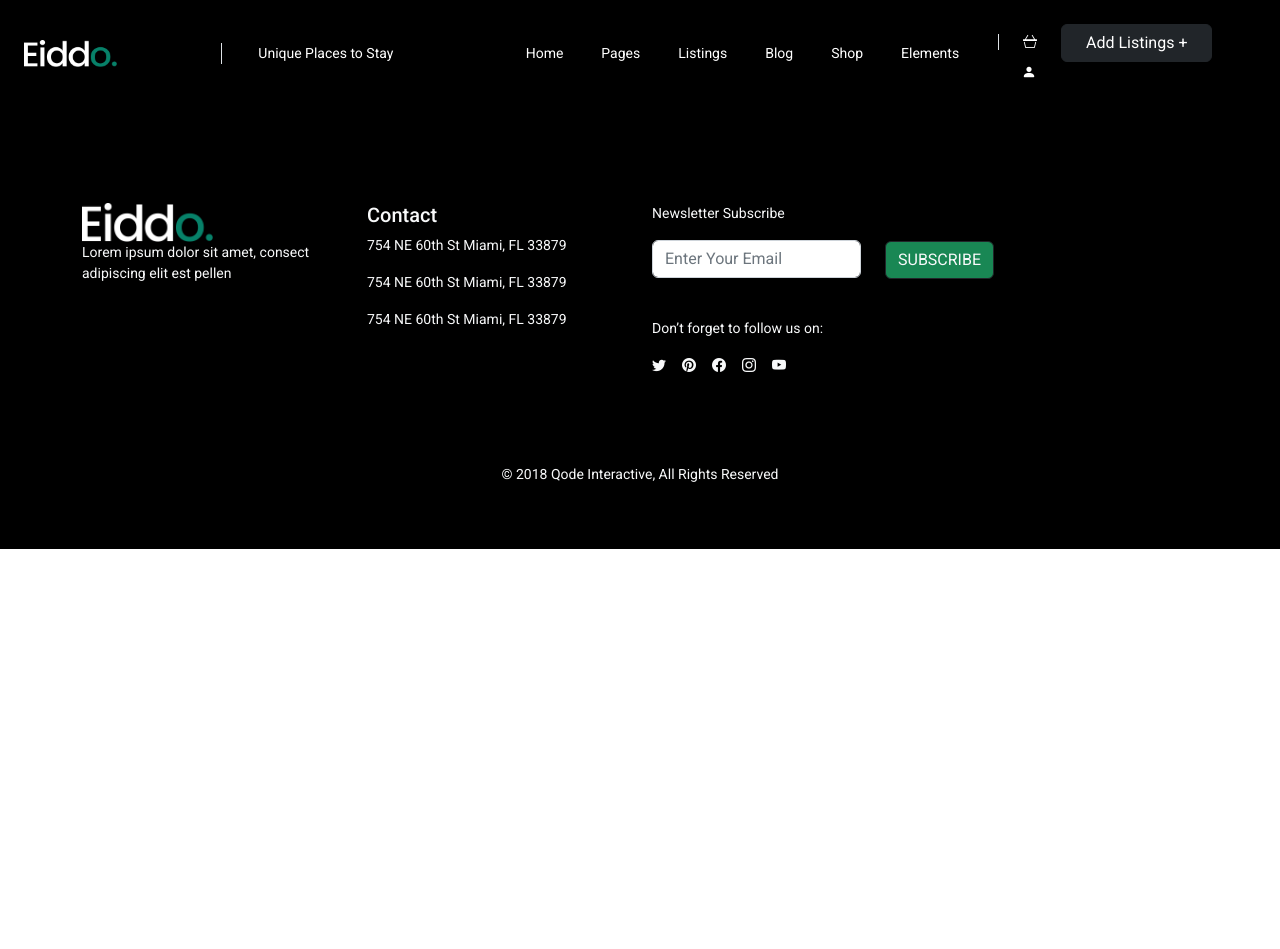
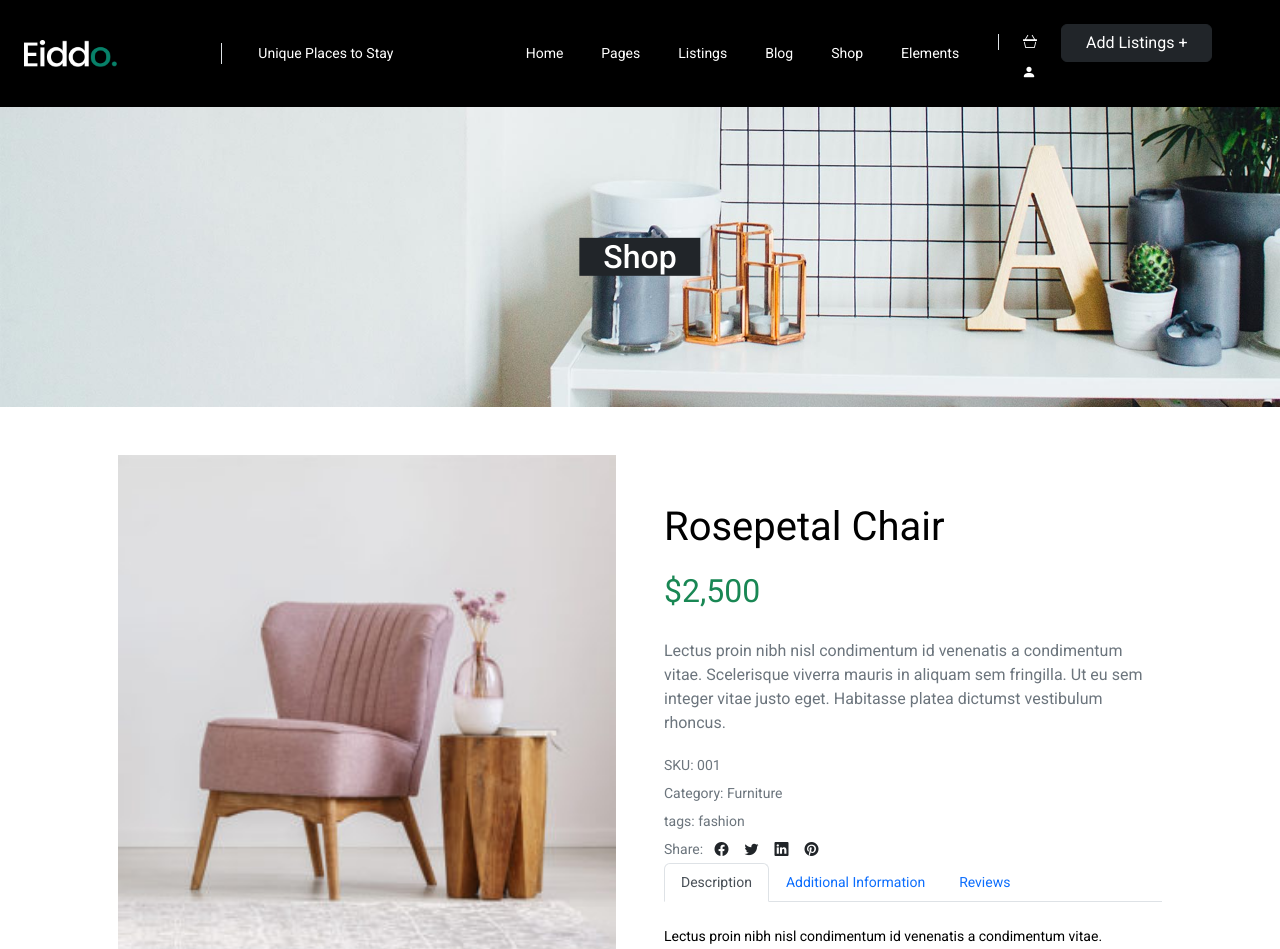
Before and after one commit to TseringDorjeeLama29/Real-State, a React (Create React App) app: page /shopItem/1 in a window 1280 px wide. Shown: the top 949 px of the page. Before the commit the page ends 800 px from the top, so only its background shows below. Built offline with nearby package versions, Linux system fonts and the light colour scheme.

Commit message:
Shop.js is complete

```diff
--- a/src/Assets/css/Style.scss
+++ b/src/Assets/css/Style.scss
@@ -16,6 +16,11 @@ body {
     @include media('>phone', '<=tablet') {
         margin: 0 !important;
     }
+}
+
+.text-hover:hover {
+    color: #56A999 !important;
+    transition: .8s;
 }
 
 .Navbar-container {
--- /dev/null
+++ b/src/Components/Forms/ShopComponents.js
@@ -0,0 +1,14 @@
+import React from 'react'
+
+export default function ShopComponents() {
+  return (
+    <>
+        <div className="container-fluid position-relative gx-0 ">
+        <div className="">
+          <img src={require('../../Assets/img/Banner-shop1.jpg')} alt="Shop" className='w-100' />
+        </div>
+        <h2 className='bg-dark text-white px-4 position-absolute top-50 start-50 translate-middle '>Shop</h2>
+      </div>
+    </>
+  )
+}
--- /dev/null
+++ b/src/Components/ui/SocialMedia.js
@@ -0,0 +1,14 @@
+import React from 'react'
+
+export default function SocialMedia() {
+  return (
+    <>
+        <ul className='mb-0 ps-0 d-inline-block'>
+            <li className='d-inline'><a href="" className='px-2 text-hover text-decoration-none text-dark'><i className="bi bi-facebook"></i></a></li>
+            <li className='d-inline'><a href="" className='px-2 text-hover text-decoration-none text-dark'><i className="bi bi-twitter"></i></a></li>
+            <li className='d-inline'><a href="" className='px-2 text-hover text-decoration-none text-dark'><i className="bi bi-linkedin"></i></a></li>
+            <li className='d-inline'><a href="" className='px-2 text-hover text-decoration-none text-dark'><i className="bi bi-pinterest"></i></a></li>
+        </ul>
+    </>
+  )
+}
--- a/src/Data/ShopData.js
+++ b/src/Data/ShopData.js
@@ -6,6 +6,10 @@ const ShopData = [
         "body": "Lectus proin nibh nisl condimentum id venenatis a condimentum vitae. Scelerisque viverra mauris in aliquam sem fringilla. Ut eu sem integer vitae justo eget. Habitasse platea dictumst vestibulum rhoncus.",
         "img": "/image/Shop/shop-1.jpg",
         "price": "$2,500",
+        "category": "Furniture",
+        "tags": " fashion ",
+        "Weight":	"5 kg",
+        "Dimensions":"50 × 50 × 70 cm",
     },
     {
         "id": 2,
@@ -14,6 +18,10 @@ const ShopData = [
         "body": "Lectus proin nibh nisl condimentum id venenatis a condimentum vitae. Scelerisque viverra mauris in aliquam sem fringilla. Ut eu sem integer vitae justo eget. Habitasse platea dictumst vestibulum rhoncus.",
         "img": "/image/Shop/shop-2.jpg",
         "price": "$120",
+        "category": "plant",
+        "tags": "  organic",
+        "Weight":	"2 kg",
+        "Dimensions":"50 × 50 × 70 cm",
     },
     {
         "id": 3,
@@ -22,6 +30,10 @@ const ShopData = [
         "body": "Lectus proin nibh nisl condimentum id venenatis a condimentum vitae. Scelerisque viverra mauris in aliquam sem fringilla. Ut eu sem integer vitae justo eget. Habitasse platea dictumst vestibulum rhoncus.",
         "img": "/image/Shop/shop-3.jpg",
         "price": "$1,200",
+        "category": "Furniture",
+        "tags": " mettalics",
+        "Weight":	"3 kg",
+        "Dimensions":"50 × 50 × 70 cm",
     },
     {
         "id": 4,
@@ -30,6 +42,10 @@ const ShopData = [
         "body": "Lectus proin nibh nisl coandimentum id venenatis a condimentum vitae. Scelerisque viverra mauris in aliquam sem fringilla. Ut eu sem integer vitae justo eget. Habitasse platea dictumst vestibulum rhoncus.",
         "img": "/image/Shop/shop-4.jpg",
         "price": "$120",
+        "category": "Furniture",
+        "tags": " fashion",
+        "Weight":	"1 kg",
+        "Dimensions":"50 × 50 × 70 cm",
     },
     {
         "id": 5,
@@ -38,6 +54,10 @@ const ShopData = [
         "body": "Lectus proin nibh nisl coandimentum id venenatis a condimentum vitae. Scelerisque viverra mauris in aliquam sem fringilla. Ut eu sem integer vitae justo eget. Habitasse platea dictumst vestibulum rhoncus.",
         "img": "/image/Shop/shop-5.jpg",
         "price": "$400",
+        "category": "Furniture",
+        "tags": " fashion",
+        "Weight":	"3 kg",
+        "Dimensions":"50 × 50 × 70 cm",
     },
     {
         "id": 6,
@@ -46,6 +66,10 @@ const ShopData = [
         "body": "Lectus proin nibh nisl coandimentum id venenatis a condimentum vitae. Scelerisque viverra mauris in aliquam sem fringilla. Ut eu sem integer vitae justo eget. Habitasse platea dictumst vestibulum rhoncus.",
         "img": "/image/Shop/shop-6.jpg",
         "price": "$400",
+        "category": "Furniture",
+        "tags": " fashion",
+        "Weight":	"1 kg",
+        "Dimensions":"50 × 50 × 70 cm",
     },
     {
         "id": 7,
@@ -54,6 +78,10 @@ const ShopData = [
         "body": "Lectus proin nibh nisl coandimentum id venenatis a condimentum vitae. Scelerisque viverra mauris in aliquam sem fringilla. Ut eu sem integer vitae justo eget. Habitasse platea dictumst vestibulum rhoncus.",
         "img": "/image/Shop/shop-7.jpg",
         "price": "$120",
+        "category": "Furniture",
+        "tags": " fashion, mettalics, organic",
+        "Weight":	"5 kg",
+        "Dimensions":"50 × 50 × 70 cm",
     },
     {
         "id": 8,
@@ -62,6 +90,10 @@ const ShopData = [
         "body": "Lectus proin nibh nisl coandimentum id venenatis a condimentum vitae. Scelerisque viverra mauris in aliquam sem fringilla. Ut eu sem integer vitae justo eget. Habitasse platea dictumst vestibulum rhoncus.",
         "img": "/image/Shop/shop-8.jpg",
         "price": "$60",
+        "category": "Furniture",
+        "tags": " fashion, mettalics, organic",
+        "Weight":	"5 kg",
+        "Dimensions":"50 × 50 × 70 cm",
     },
     {
         "id": 9,
@@ -70,6 +102,10 @@ const ShopData = [
         "body": "Lectus proin nibh nisl coandimentum id venenatis a condimentum vitae. Scelerisque viverra mauris in aliquam sem fringilla. Ut eu sem integer vitae justo eget. Habitasse platea dictumst vestibulum rhoncus.",
         "img": "/image/Shop/shop-9.jpg",
         "price": "$60",
+        "category": "Furniture",
+        "tags": " fashion, mettalics, organic",
+        "Weight":	"5 kg",
+        "Dimensions":"50 × 50 × 70 cm",
     },
     {
         "id": 10,
@@ -78,6 +114,10 @@ const ShopData = [
         "body": "Lectus proin nibh nisl coandimentum id venenatis a condimentum vitae. Scelerisque viverra mauris in aliquam sem fringilla. Ut eu sem integer vitae justo eget. Habitasse platea dictumst vestibulum rhoncus.",
         "img": "/image/Shop/shop-10.jpg",
         "price": "$60",
+        "category": "Furniture",
+        "tags": " fashion, mettalics, organic",
+        "Weight":	"5 kg",
+        "Dimensions":"50 × 50 × 70 cm",
     },
     {
         "id": 11,
@@ -86,6 +126,10 @@ const ShopData = [
         "body": "Lectus proin nibh nisl coandimentum id venenatis a condimentum vitae. Scelerisque viverra mauris in aliquam sem fringilla. Ut eu sem integer vitae justo eget. Habitasse platea dictumst vestibulum rhoncus.",
         "img": "/image/Shop/shop-11.jpg",
         "price": "$120",
+        "category": "Furniture",
+        "tags": " fashion, mettalics, organic",
+        "Weight":	"5 kg",
+        "Dimensions":"50 × 50 × 70 cm",
     },
     {
         "id": 12,
@@ -94,6 +138,10 @@ const ShopData = [
         "body": "Lectus proin nibh nisl coandimentum id venenatis a condimentum vitae. Scelerisque viverra mauris in aliquam sem fringilla. Ut eu sem integer vitae justo eget. Habitasse platea dictumst vestibulum rhoncus.",
         "img": "/image/Shop/shop-12.jpg",
         "price": "$800",
+        "category": "Furniture",
+        "tags": " fashion, mettalics, organic",
+        "Weight":	"5 kg",
+        "Dimensions":"50 × 50 × 70 cm",
     },
 ]
 export default ShopData;
--- a/src/Main.js
+++ b/src/Main.js
@@ -8,6 +8,7 @@ import AboutUs from './Pages/Forms/AboutUs';
 import Location from './Pages/Forms/Location';
 import FeatureItemsDetails from './Pages/Details/FeatureItemsDetails';
 import Shop from './Pages/Forms/Shop';
+import ShopItem from './Pages/Details/ShopItem';
 
 export default function Main() {
   return (
@@ -22,6 +23,7 @@ export default function Main() {
         <Route path="/location" element={<Location />} />
         <Route path="/featureItem/:featureId" element={<FeatureItemsDetails />} />
         <Route path="/shop" element={<Shop />} />
+        <Route path="/shopItem/:shopId" element={<ShopItem />} />
       </Routes>
 
     </>
--- /dev/null
+++ b/src/Pages/Details/ShopItem.js
@@ -0,0 +1,84 @@
+import React from 'react'
+import { useParams } from 'react-router'
+import ShopComponents from '../../Components/Forms/ShopComponents';
+import SocialMedia from '../../Components/ui/SocialMedia';
+import ShopData from '../../Data/ShopData';
+
+
+export default function ShopItem() {
+    let {shopId} = useParams();
+
+    let shopValue = ShopData.find((item) => item.id == shopId);
+
+  return (
+    <>
+        <ShopComponents />
+        <div className="container p-5">
+            <div className="row g-5 ">
+                <div className="col-lg-6">
+                    <div>
+                        <img src={shopValue.img} alt='shopItem' className='w-100' />
+                    </div>
+                </div>
+                <div className="col-lg-6 py-5">
+                    <h3 className='fs-1 fw-normal'>{shopValue.title}</h3>
+                    <p className='fs-2 text-success lh-lg'>{shopValue.price}</p>
+                    <p className='fs-6 lh-base text-secondary'>{shopValue.body}</p>
+                    <p className='mb-0 lh-lg text-secondary'>SKU: 00{shopValue.id}</p>
+                    <p className='mb-0 lh-lg text-secondary'>Category: {shopValue.category}</p>
+                    <p className='mb-0 lh-lg text-secondary'>tags: {shopValue.tags}</p>
+                    <p className='mb-0 lh-lg text-secondary'>Share: <span><SocialMedia /></span> </p>
+                      <div>
+                          <ul className="nav nav-tabs" id="myTab" role="tablist">
+                              <li className="nav-item" role="presentation">
+                                  <button className="nav-link active" id="home-tab" data-bs-toggle="tab" data-bs-target="#home-tab-pane" type="button" role="tab" aria-controls="home-tab-pane" aria-selected="true">Description</button>
+                              </li>
+                              <li className="nav-item" role="presentation">
+                                  <button className="nav-link" id="profile-tab" data-bs-toggle="tab" data-bs-target="#profile-tab-pane" type="button" role="tab" aria-controls="profile-tab-pane" aria-selected="false">Additional Information</button>
+                              </li>
+                              <li className="nav-item" role="presentation">
+                                  <button className="nav-link" id="contact-tab" data-bs-toggle="tab" data-bs-target="#contact-tab-pane" type="button" role="tab" aria-controls="contact-tab-pane" aria-selected="false">Reviews</button>
+                              </li>
+                          </ul>
+                          <div className="tab-content mt-4" id="myTabContent">
+                              <div className="tab-pane fade show active" id="home-tab-pane" role="tabpanel" aria-labelledby="home-tab" tabIndex={0}>{shopValue.body}</div>
+                              <div className="tab-pane fade" id="profile-tab-pane" role="tabpanel" aria-labelledby="profile-tab" tabIndex={0}><ul>
+                                    <li>Weight: {shopValue.Weight}</li>
+                                    <li>Dimensions: {shopValue.Dimensions}</li>
+                                </ul></div>
+                              <div className="tab-pane fade" id="contact-tab-pane" role="tabpanel" aria-labelledby="contact-tab" tabIndex={0}>
+                                <p>No review for {shopValue.title}</p>
+                                <p>Add a review</p>
+                                <p>Your email address will not be published. Required fields are marked *</p>
+                                  <form>
+                                      <div>
+                                          <p><label htmlFor="w3review">Your review *</label></p>
+                                          <textarea id="w3review" name="w3review" rows={4} cols={50} />
+                                      </div>
+
+                                      <div className="mb-3">
+                                          <label htmlFor="exampleInputEmail1" className="form-label">Name *</label>
+                                          <input type="text" className="form-control" id="exampleInputEmail1" aria-describedby="emailHelp" />
+                                      </div>
+                                      <div className="mb-3">
+                                          <label htmlFor="exampleInputEmail1" className="form-label">Email address</label>
+                                          <input type="email" className="form-control" id="exampleInputEmail1" aria-describedby="emailHelp" />
+                                          <div id="emailHelp" className="form-text">We'll never share your email with anyone else.</div>
+                                      </div>
+                                      <div className="mb-3 form-check">
+                                          <input type="checkbox" className="form-check-input" id="exampleCheck1" />
+                                          <label className="form-check-label" htmlFor="exampleCheck1">Check me out</label>
+                                      </div>
+                                      <button type="submit" className="btn btn-primary">Submit</button>
+                                  </form>
+
+                              </div>
+                          </div>
+                      </div>
+
+                </div>
+            </div>
+        </div>
+    </>
+  )
+}
--- a/src/Pages/Forms/Location.js
+++ b/src/Pages/Forms/Location.js
@@ -104,10 +104,6 @@ export default function Location() {
               ))}
               </div>
             </div>
-
-
-
-
           </div>
         </div>
       </div>
--- a/src/Pages/Home/FeatureItem.js
+++ b/src/Pages/Home/FeatureItem.js
@@ -14,7 +14,7 @@ export default function FeatureItem() {
                   <p className='position-absolute top-0 end-0 bg-success text-light p-1 b-3'>{value.condition}</p>
                   <img src={value.image} className="card-img-top w-100" alt="..." />
                   <div className="card-body">
-                    <h5 className="card-title mb-1 fw-bolder"><Link to={`/featureItem/${value.id}`} className="text-decoration-none text-dark">{value.title}</Link></h5>
+                    <h5 className="card-title mb-1 fw-bolder"><Link to={`/featureItem/${value.id}`} className="text-hover text-decoration-none text-dark">{value.title}</Link></h5>
                     <p className="card-text mb-1 fw-semibold">{value.body}</p>
                     <p className="card-text">{value.price}</p>
                   </div>
```
Also changed, not shown: src/Pages/Forms/Shop.js (+4 -7 lines).
